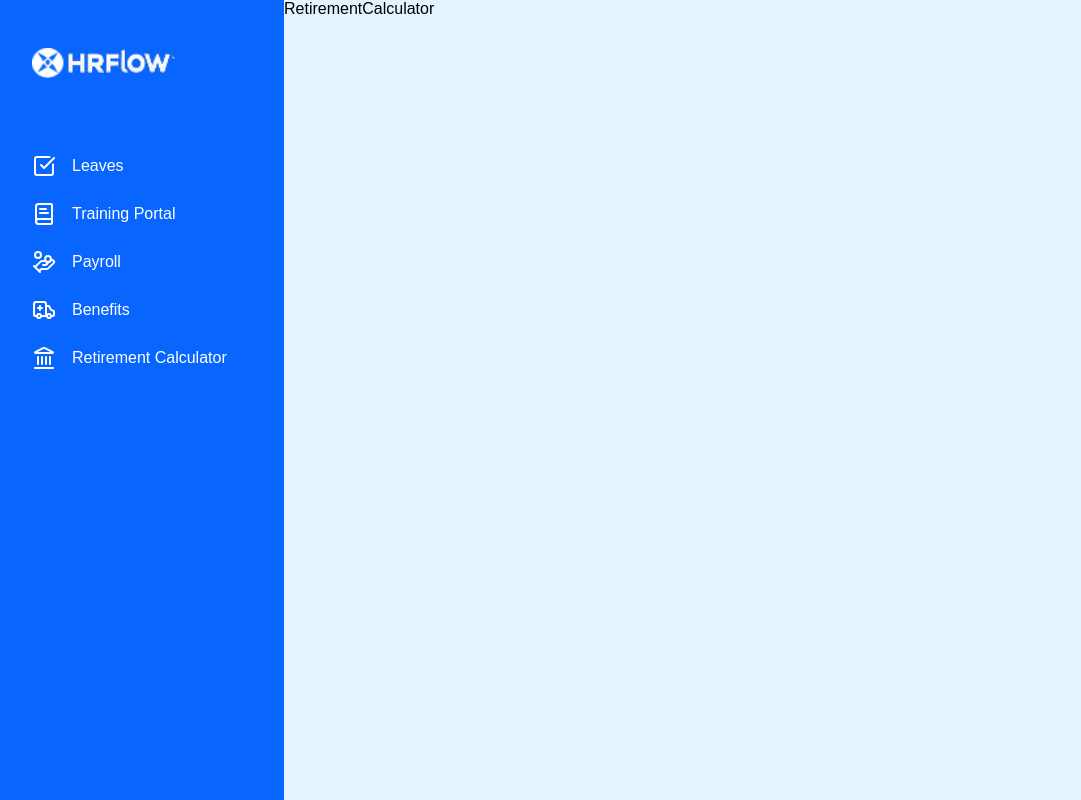
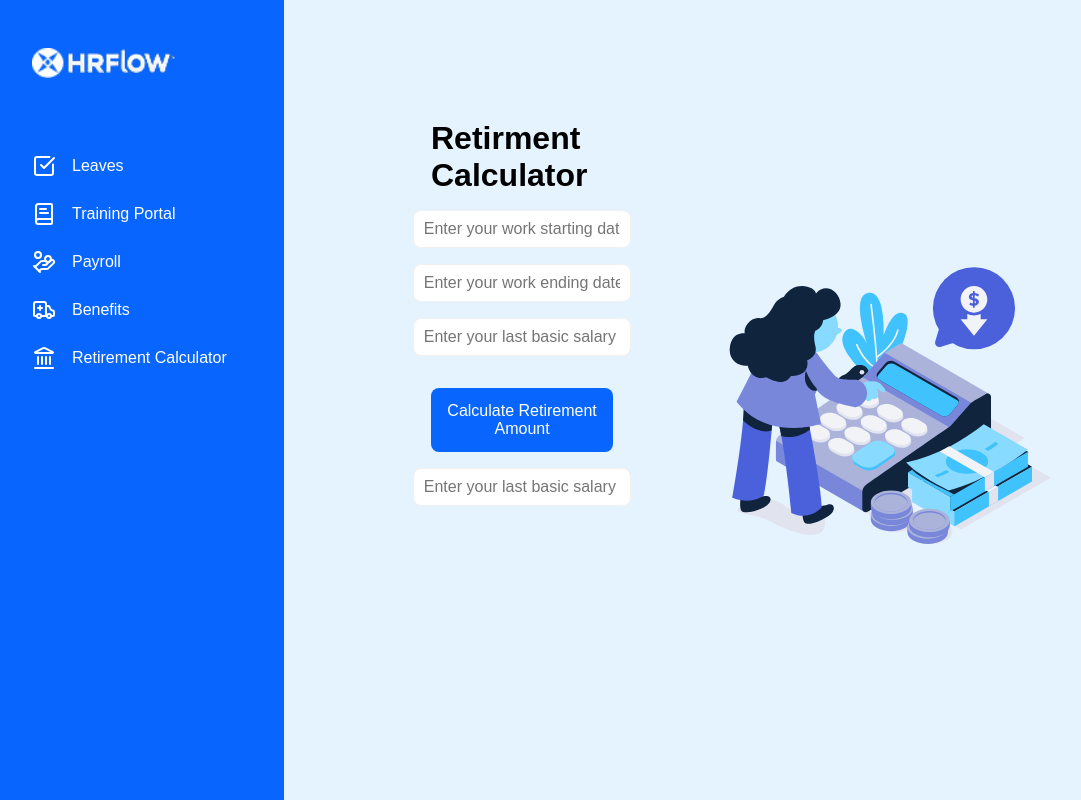
Before and after one commit to HoussienZed/HR_system, a React (Vite) app in the folder Client/: page /retirementcalculator in a window 1280 px wide. Shown: the whole page, without its empty margins (16-1097 px from the left). Built offline with nearby package versions, Linux system fonts and the light colour scheme; a web font is replaced by a local one.

Commit message:
finished the skeleton of the retirement calculator

```diff
--- /dev/null
+++ b/Client/src/assets/styles/retirementCalculator.css
@@ -0,0 +1,35 @@
+.inputs-svg-container{
+    width: 70%;
+    height: 70%;
+}
+
+.calculator-input {
+    width: 120%;
+    border: 1px solid #F0F0F0;
+    outline: none;
+}
+
+
+.retirement-calculator-container {
+    width: 100%;
+    height: 100%;
+    display: flex;
+    justify-content: center;
+    align-items: center;
+}
+
+.calaculator-image {
+    height: 100%;
+    width: 100%;
+}
+
+.inputs-container {
+    height: 450px;
+    width: 300px;
+}
+
+.calculator-image-container {
+    display: flex;
+    align-items: flex-start;
+    justify-content: center;
+}
--- a/Client/src/pages/employee/RetirementCalculator.jsx
+++ b/Client/src/pages/employee/RetirementCalculator.jsx
@@ -1,7 +1,69 @@
-import React from "react";
+import React, { useState } from "react";
+import accountingSvg from "../../assets/accounting.svg";
+import Input from "../../component/others/Input";
+import "../../assets/styles/retirementCalculator.css";
+import Button from "../../component/others/Button";
 
 const RetirementCalculator = () => {
-  return <div>RetirementCalculator</div>;
+  const [workStartingDate, setWorkStartingDate] = useState();
+  const [workEndingDate, setWorkEndingDate] = useState();
+  const [lastBasicSalary, setLastBasicSalary] = useState();
+  const [retirementAmount, setRetirementAmount] = useState("");
+
+  const handleRetirementCalculation = () => {
+    setRetirementAmount();
+  };
+
+  return (
+    <div className="retirement-calculator-container">
+      <div className="inputs-svg-container flex gap-8">
+        <div className="flex flex-column items-center gap-4 inputs-container">
+          <h1>Retirment Calculator</h1>
+          <Input
+            type={"text"}
+            name={"workStartingDate"}
+            value={workStartingDate}
+            onChange={(e) => setWorkStartingDate(e.target.value)}
+            placeholder={"Enter your work starting date"}
+            className={"body2 rounded-lg calculator-input"}
+          />
+          <Input
+            type={"text"}
+            name={"workEndingDate"}
+            value={workEndingDate}
+            onChange={(e) => setWorkEndingDate(e.target.value)}
+            placeholder={"Enter your work ending date"}
+            className={"body2 rounded-lg calculator-input"}
+          />
+          <Input
+            type={"text"}
+            name={"lastBasicSalary"}
+            value={lastBasicSalary}
+            onChange={(e) => setLastBasicSalary(e.target.value)}
+            placeholder={"Enter your last basic salary"}
+            className={"body2 rounded-lg calculator-input"}
+          />
+          <Button
+            text="Calculate Retirement Amount"
+            onClick={handleRetirementCalculation}
+            className={"payroll-dashboard-view"}
+            textColor="text-white"
+          />
+          <Input
+            type={"text"}
+            name={"retiremenAmount"}
+            value={retirementAmount}
+            readonly
+            placeholder={"Enter your last basic salary"}
+            className={"body2 rounded-lg calculator-input"}
+          />{" "}
+        </div>
+        <div className="calculator-image-container">
+          <img src={accountingSvg} alt="" className="calaculator-image" />
+        </div>
+      </div>
+    </div>
+  );
 };
 
 export default RetirementCalculator;
```
Also changed, not shown: 1 other file (tests, documents, lock files or other folders).
